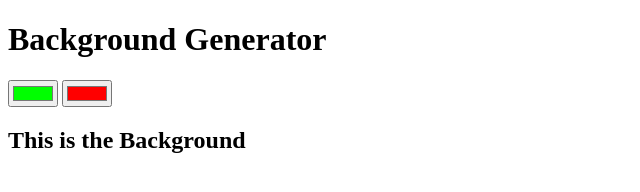
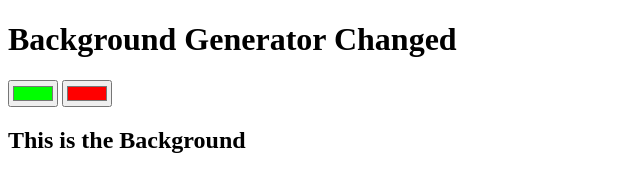
Before and after one commit to mariuspetan/web-javascript-background_generator, a plain HTML site: page index.html in a window 1280 px wide. Shown: the whole page, without its empty margins (0-640 px from the left). Drawn offline with Linux system fonts and the light colour scheme.

Commit message:
added Changed in h1

```diff
--- a/index.html
+++ b/index.html
@@ -5,7 +5,7 @@
 	<link rel="stylesheet" type="text/css" href="style.css">
 </head>
 <body id="gradient">
-	<h1>Background Generator</h1>
+	<h1>Background Generator Changed</h1>
 	<input class="color1" type="color" name="color1" value="#00ff00">
 	<input class="color2" type="color" name="color2" value="#ff0000">
 	<h2>This is the Background</h2>
```
